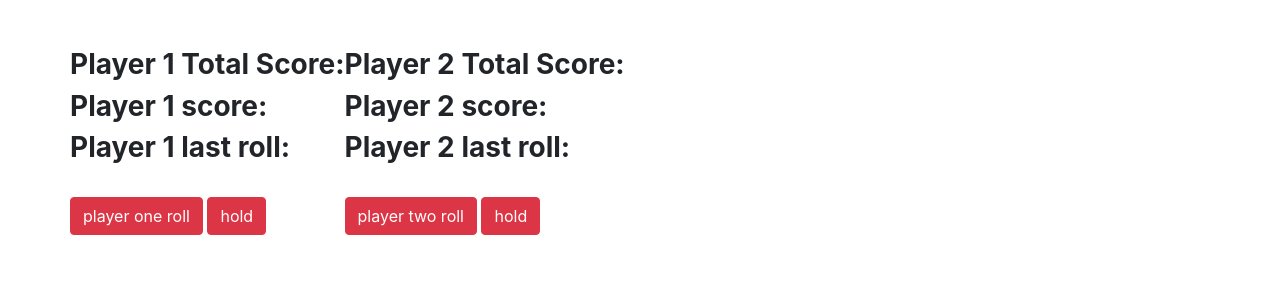
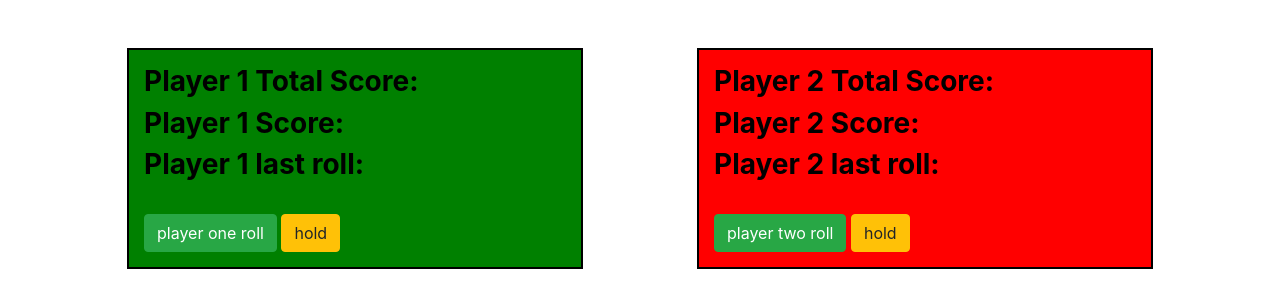
Before and after one commit to jpalaoro197/pig-dice, a plain HTML site: page index.html in a window 1280 px wide. Drawn offline with Linux system fonts and the light colour scheme.

Commit message:
change button classes to make roll buttons green, and hold buttons yellow.
Co-authored-by: Tyler Emmerson <tyleremmerson0216@gmail.com>

```diff
--- a/index.html
+++ b/index.html
@@ -13,29 +13,24 @@
     <br>
     <div class="row">
 
-      <div class="column">
-        <h3><strong>Player 1 Total Score:<span id="p1totalScore"></span></strong></h3>
-        <h3><strong>Player 1 score:<span id="p1score"></span></strong></h3>
-        <h3><strong>Player 1 last roll:<span id="p1lastRoll"></span></strong></h3>
+      <div class="column1" id="column1">
+        <h3><strong>Player 1 Total Score:<span id="player1TotalScore"></span></strong></h3>
+        <h3><strong>Player 1 Score:<span id="player1Score"></span></strong></h3>
+        <h3><strong>Player 1 last roll:<span id="player1LastRoll"></span></strong></h3>
         <br>
-        <button id="button1" type="click" class="btn-danger btn btn-primary">player one roll</button>
-        <button id="p1hold" type="click" class="btn-danger btn btn-primary">hold</button>
-        <!-- <button id="buttonz" type="click" class="btn-danger btn btn-primary">player one roll 2 dice</button> -->
+        <button id="button1" type="click" class="btn-success btn btn-success">player one roll</button>
+        <button id="player1Hold" type="click" class="btn btn-warning">hold</button>
       </div>
 
-      <div class="column">
-        <h3><strong>Player 2 Total Score:<span id="p2totalScore"></span></strong></h3>
-        <h3><strong>Player 2 score:<span id="p2score"></span></strong></h3>
-        <h3><strong>Player 2 last roll:<span id="p2lastRoll"></span></strong></h3>
+      <div class="column2" id="column2">
+        <h3><strong>Player 2 Total Score:<span id="player2TotalScore"></span></strong></h3>
+        <h3><strong>Player 2 Score:<span id="player2Score"></span></strong></h3>
+        <h3><strong>Player 2 last roll:<span id="player2LastRoll"></span></strong></h3>
         <br>
-        <button id="button2" type="click" class="btn-danger btn btn-primary">player two roll</button>
-        <button id="p2hold" type="click" class="btn-danger btn btn-primary">hold</button>
+        <button id="button2" type="click" class="btn btn-success">player two roll</button>
+        <button id="player2Hold" type="click" class="btn btn-warning">hold</button>
       </div>
-
-
-
-
-  </div>
+    </div>
   <span id="winner"></span>
 </div>
 </body>
```
